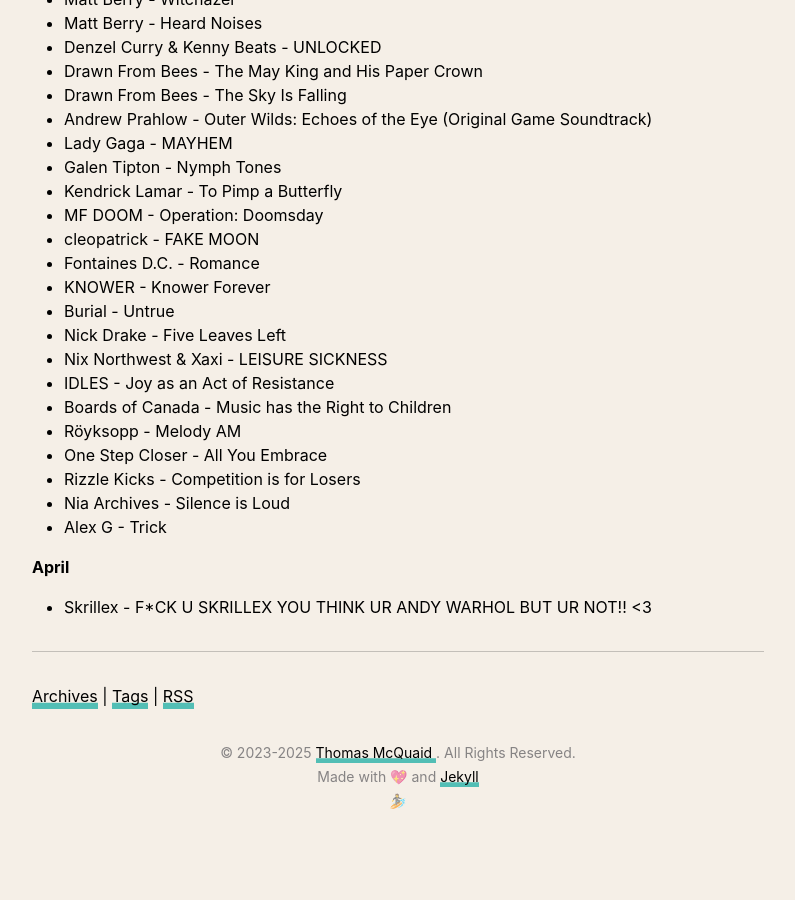
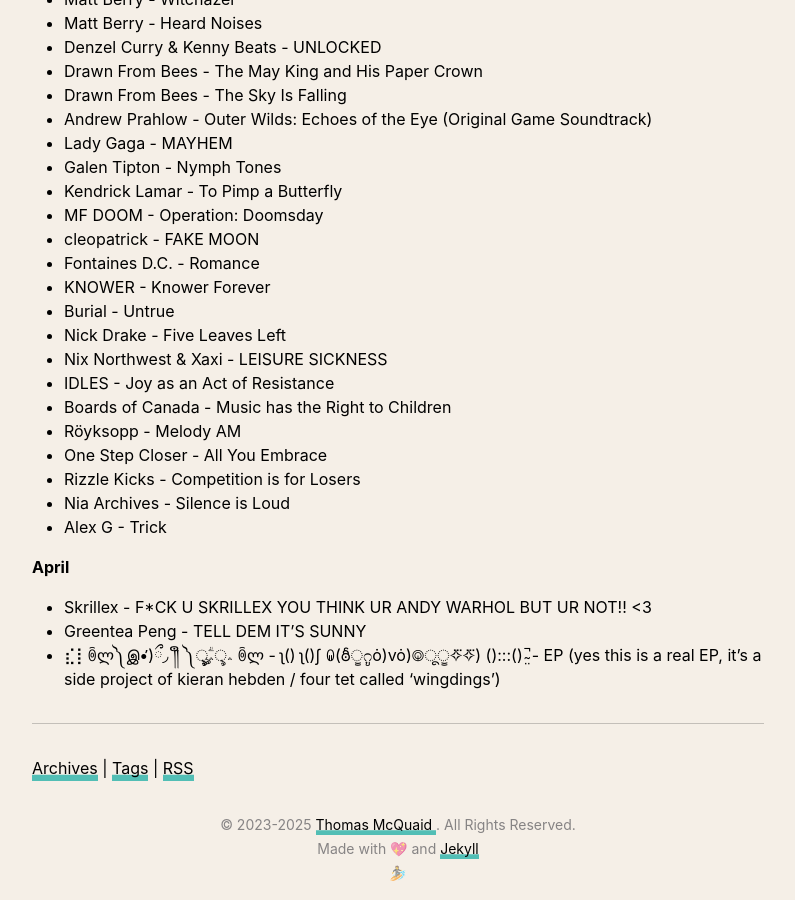
Before and after one commit to thomasmcquaidee/thomasmcquaidee.github.io, a Jekyll site: the page built from _posts/2025-01-21-listening-to-more-albums.md, in a window 1280 px wide and 900 px high, scrolled down 1381 px. Shown: the whole window, without its empty margins (242-1037 px from the left). Built offline with Jekyll 4.4.1, drawn with Linux system fonts in a browser that asks for light colours; before the commit the page ends 2209 px from its top, so only the background shows below that; some of the changed text lies outside the part shown.

Commit message:
Update 2025-01-21-listening-to-more-albums.md

```diff
--- a/_posts/2025-01-21-listening-to-more-albums.md
+++ b/_posts/2025-01-21-listening-to-more-albums.md
@@ -75,3 +75,5 @@
 
 **April**
 - Skrillex - F*CK U SKRILLEX YOU THINK UR ANDY WARHOL BUT UR NOT!! <3
+- Greentea Peng - TELL DEM IT'S SUNNY
+- ⣎⡇ꉺლ༽இ•̛)ྀ◞ ༎ຶ ༽ৣৢ؞ৢ؞ؖ ꉺლ - ʅ() ʅ()ʃ ꐑ(ఠీੂ೧ູȯ)vȯ)࿃ूੂ✧⃛✧⃛) ():::() ̴̤̚ - EP (yes this is a real EP, it's a side project of kieran hebden / four tet called 'wingdings')
```
Also changed, not shown: other parts of _posts/2025-01-21-listening-to-more-albums.md (+1 -1 lines).
